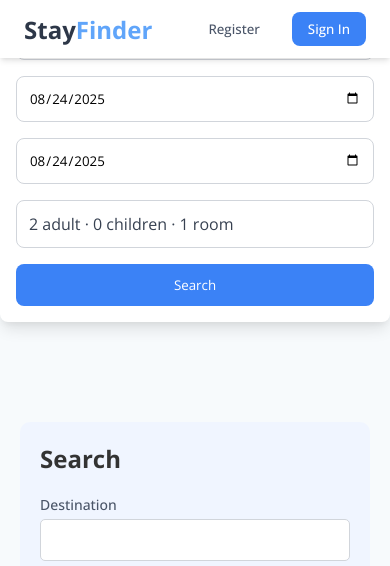
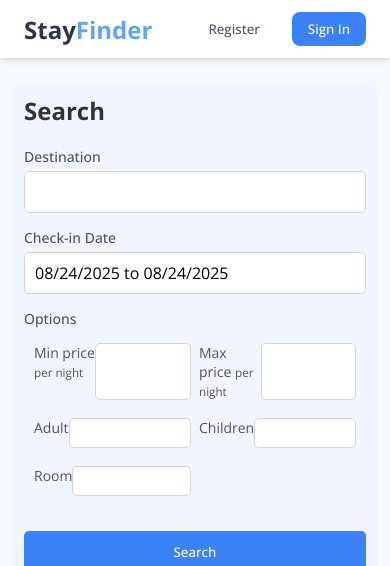
Before and after one commit to ronit45/Hotel-Booking, a React (Create React App) app in the folder frontend/: page /hotels in a window 390 px wide. Shown: the top 566 px of the page. Built offline with nearby package versions, Linux system fonts and the light colour scheme; no server answers.

Commit message:
fix search box

```diff
--- a/frontend/src/pages/list/List.jsx
+++ b/frontend/src/pages/list/List.jsx
@@ -53,7 +53,6 @@ const List = () => {
   return (
     <div>
       <Navbar />
-  <Header type="list" />
       <div className="listContainer">
         <div className="listWrapper">
           <div className="listSearch">
--- a/frontend/src/pages/list/list.css
+++ b/frontend/src/pages/list/list.css
@@ -115,3 +115,33 @@
   flex-direction: column;
   gap: 20px;
 }
+
+/* Responsive adjustments */
+@media (max-width: 600px) {
+  .listContainer { padding: 12px; margin-top: 70px; }
+  .listWrapper { flex-direction: column; gap: 12px; }
+  /* Keep the search box visible while scrolling on small screens
+    without changing functionality: use sticky so it stays below the
+    fixed navbar and the hotel results naturally flow below it. */
+  .listSearch { position: sticky; top: 70px; padding: 12px; border-radius: 8px; z-index: 6; }
+  .listSearch > button { width: 100%; }
+  .lsOptions { display: grid; grid-template-columns: 1fr 1fr; gap: 8px; }
+  .lsOptionInput { width: 100%; }
+  .date-range-wrapper { position: static; box-shadow: none; margin-top: 8px; }
+  .listResult { gap: 12px; }
+}
+
+@media (min-width: 601px) and (max-width: 1023px) {
+  .listContainer { padding: 16px; }
+  .listWrapper { flex-direction: row; gap: 16px; }
+  .listSearch { flex: 1 1 320px; position: sticky; top: 80px; }
+  .listResult { flex: 2; }
+  .lsOptions { display: grid; grid-template-columns: 1fr 1fr; gap: 12px; }
+}
+
+@media (min-width: 1024px) {
+  /* keep existing two-column desktop layout */
+  .listWrapper { flex-direction: row; }
+  .listSearch { flex: 1; }
+  .listResult { flex: 3; }
+}
```
